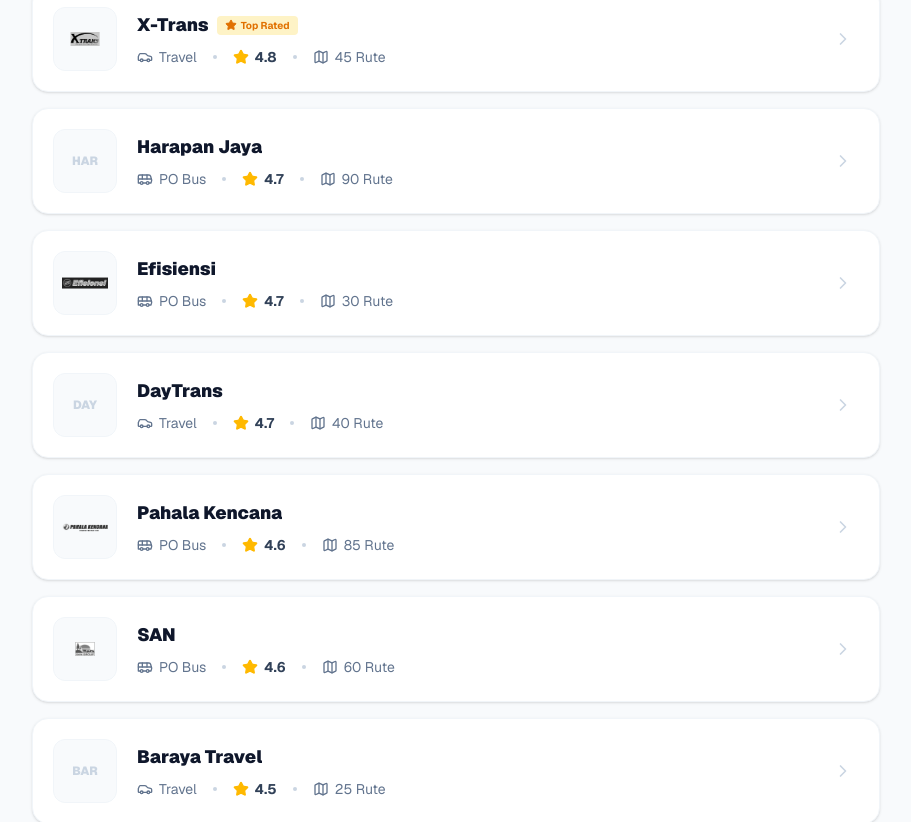
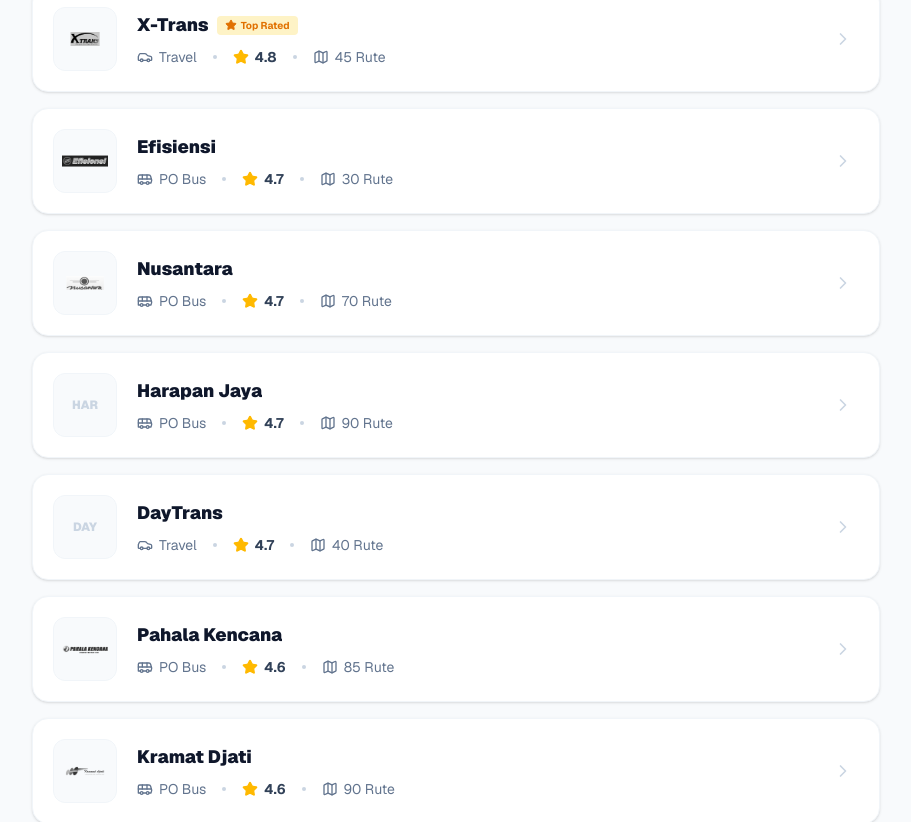
Before and after one commit to doaesque/skybus, a Next.js app: page /mitra in a window 1280 px wide. Shown: the part 811-1633 px from the top of the page, without its empty margins (184-1095 px from the left). Built offline with nearby package versions, Linux system fonts and the light colour scheme.

Commit message:
chore(data): complete placeholder data (descriptions, routes, contacts) for all official partners

```diff
--- a/src/constants/data.ts
+++ b/src/constants/data.ts
@@ -1,12 +1,8 @@
-// src/constants/data.ts
-
-// --- Data Lokasi & Rute ---
 export const POPULAR_LOCATIONS = [
   "Jakarta", "Bandung", "Semarang", "Yogyakarta", "Solo", "Surabaya", "Malang", "Denpasar",
   "Medan", "Palembang", "Lampung", "Makassar"
 ];
 
-// Map detail lokasi (Terminal/Pool) untuk setiap kota
 export const LOCATIONS_DETAIL: Record<string, string[]> = {
   "Jakarta": ["Semua Lokasi", "Terminal Pulo Gebang", "Terminal Kp. Rambutan", "Terminal Kalideres", "Pool Pondok Pinang", "Agen Lebak Bulus"],
   "Bandung": ["Semua Lokasi", "Terminal Leuwi Panjang", "Terminal Cicaheum", "Pool Pasteur", "Pool Buah Batu"],
@@ -71,7 +67,6 @@ export const MITRA_STATS = {
   occupancyRate: "85%"
 };
 
-// --- Interfaces ---
 export interface Review {
   id: number;
   user: string;
@@ -97,13 +92,12 @@ export interface Partner {
   joined: string;
   description: string;
   classes: { name: string; price: string; seats: string; facilities: string[] }[];
-  departurePoints: { name: string; link: string }[];
+  departurePoints: { name: string }[];
   gallery: { type: string; src: string; title: string }[];
   reviews: Review[];
   usps?: string[];
 }
 
-// --- Data Detail Mitra ---
 export const ALL_PARTNERS: Partner[] = [
   {
     id: 'sinar-jaya',
@@ -132,9 +126,9 @@ Perjalanan jauh tidak lagi melelahkan bersama Sinar Jaya. Pesan tiket sekarang d
       { name: 'Suite Class', price: 'Rp 350rb - 450rb', seats: '21 Sleeper', facilities: ['Personal TV', 'Bantal & Selimut', 'Service Makan', 'WiFi', 'Toilet'] }
     ],
     departurePoints: [
-      { name: 'Terminal Pulo Gebang', link: 'https://goo.gl/maps/example' },
-      { name: 'Pool Cibitung', link: 'https://goo.gl/maps/example' },
-      { name: 'Agen Lebak Bulus', link: 'https://goo.gl/maps/example' }
+      { name: 'Terminal Pulo Gebang' },
+      { name: 'Pool Cibitung' },
+      { name: 'Agen Lebak Bulus' }
     ],
     gallery: [
        { type: 'video', src: "/img/hero-bus.jpg", title: "Profil Video Sinar Jaya" },
@@ -175,8 +169,8 @@ Pahala Kencana bukan pemain baru. Berdiri sejak 1976, kami telah melayani jutaan
       { name: 'Executive', price: 'Rp 280rb - 350rb', seats: '30 Seat (2-2)', facilities: ['Leg Rest', 'WiFi', 'Charging Point', 'Bantal'] }
     ],
     departurePoints: [
-      { name: 'Terminal Kampung Rambutan', link: 'https://goo.gl/maps/example' },
-      { name: 'Kantor Pusat Kudus', link: 'https://goo.gl/maps/example' }
+      { name: 'Terminal Kampung Rambutan' },
+      { name: 'Kantor Pusat Kudus' }
     ],
     gallery: [
         { type: 'video', src: "/img/hero-bus.jpg", title: "Video Pahala Kencana" },
@@ -212,8 +206,8 @@ X-Trans adalah pelopor layanan shuttle "Point to Point" (Pool to Pool) di Indone
       { name: 'Shuttle Executive', price: 'Rp 100rb - 140rb', seats: '8-10 Seat', facilities: ['AC Dingin', 'Captain Seat', 'Air Mineral', 'Music'] }
     ],
     departurePoints: [
-      { name: 'Hotel Kartika Chandra', link: 'https://goo.gl/maps/example' },
-      { name: 'De Batara Bandung', link: 'https://goo.gl/maps/example' }
+      { name: 'Hotel Kartika Chandra' },
+      { name: 'De Batara Bandung' }
     ],
     gallery: [
         { type: 'video', src: "/img/hero-bus.jpg", title: "X-Trans Profile" },
@@ -225,19 +219,111 @@ X-Trans adalah pelopor layanan shuttle "Point to Point" (Pool to Pool) di Indone
     ],
     usps: []
   },
-  // Mitra Lainnya
-  { id: 'rosalia-indah', name: 'Rosalia Indah', type: 'PO Bus', rating: 4.9, routes: 150, image: '/img/bus-placeholder.png', address: '-', phone: '-', email: '-', founded: '1983', joined: '2024', description: 'Deskripsi placeholder...', classes: [], departurePoints: [], gallery: [], reviews: [], usps: [] },
-  { id: 'harapan-jaya', name: 'Harapan Jaya', type: 'PO Bus', rating: 4.7, routes: 90, image: '/img/bus-placeholder.png', address: '-', phone: '-', email: '-', founded: '1977', joined: '2024', description: 'Deskripsi placeholder...', classes: [], departurePoints: [], gallery: [], reviews: [], usps: [] },
-  { id: 'cititrans', name: 'Cititrans', type: 'Travel', rating: 4.9, routes: 30, image: '/img/travel-placeholder.png', address: '-', phone: '-', email: '-', founded: '2005', joined: '2024', description: 'Deskripsi placeholder...', classes: [], departurePoints: [], gallery: [], reviews: [], usps: [] },
-  { id: 'baraya', name: 'Baraya Travel', type: 'Travel', rating: 4.5, routes: 25, image: '/img/travel-placeholder.png', address: '-', phone: '-', email: '-', founded: '2006', joined: '2024', description: 'Deskripsi placeholder...', classes: [], departurePoints: [], gallery: [], reviews: [], usps: [] },
-  { id: 'efisiensi', name: 'Efisiensi', type: 'PO Bus', rating: 4.7, routes: 30, image: '/img/efisiensi.png', address: '-', phone: '-', email: '-', founded: '1996', joined: '2024', description: 'Deskripsi placeholder...', classes: [], departurePoints: [], gallery: [], reviews: [], usps: [] },
-  { id: 'san', name: 'SAN', type: 'PO Bus', rating: 4.6, routes: 60, image: '/img/san-group.png', address: '-', phone: '-', email: '-', founded: '1990', joined: '2024', description: 'Deskripsi placeholder...', classes: [], departurePoints: [], gallery: [], reviews: [], usps: [] },
-  { id: 'primajasa', name: 'Primajasa', type: 'PO Bus', rating: 4.5, routes: 100, image: '/img/bus-placeholder.png', address: '-', phone: '-', email: '-', founded: '1991', joined: '2024', description: 'Deskripsi placeholder...', classes: [], departurePoints: [], gallery: [], reviews: [], usps: [] },
-  { id: 'daytrans', name: 'DayTrans', type: 'Travel', rating: 4.7, routes: 40, image: '/img/travel-placeholder.png', address: '-', phone: '-', email: '-', founded: '2009', joined: '2024', description: 'Deskripsi placeholder...', classes: [], departurePoints: [], gallery: [], reviews: [], usps: [] },
-  { id: 'juragan-99', name: 'Juragan 99', type: 'PO Bus', rating: 5.0, routes: 20, image: '/img/bus-placeholder.png', address: '-', phone: '-', email: '-', founded: '2018', joined: '2024', description: 'Deskripsi placeholder...', classes: [], departurePoints: [], gallery: [], reviews: [], usps: [] },
+  {
+    id: 'efisiensi',
+    name: 'Efisiensi',
+    type: 'PO Bus',
+    rating: 4.7,
+    routes: 30,
+    image: '/img/efisiensi.png',
+    address: 'Jl. Raya Kebumen - Purworejo, Kebumen',
+    phone: '(0287) 384444',
+    email: 'info@busefisiensi.com',
+    founded: '1996',
+    joined: '2024',
+    description: 'Menjadi pilihan utama warga Jawa Tengah bagian selatan. Menghadirkan layanan premium dengan armada terbaru dan supir yang ramah. Nikmati perjalanan yang efisien dan aman bersama kami.',
+    classes: [
+      { name: 'Patas AC', price: 'Rp 110rb - 150rb', seats: '40 Seat (2-2)', facilities: ['AC', 'Reclining Seat', 'Air Mineral'] }
+    ],
+    departurePoints: [
+      { name: 'Terminal Cilacap' },
+      { name: 'Pool Kebumen' }
+    ],
+    gallery: [],
+    reviews: [],
+    usps: []
+  },
+  {
+    id: 'kramatdjati',
+    name: 'Kramat Djati',
+    type: 'PO Bus',
+    rating: 4.6,
+    routes: 90,
+    image: '/img/kramatdjati.png',
+    address: 'Jl. Ambon No. 3, Bandung',
+    phone: '(022) 4200420',
+    email: 'cs@kramatdjati.co.id',
+    founded: '1968',
+    joined: '2024',
+    description: 'Dengan pengalaman puluhan tahun, Kramat Djati siap mengantar Anda melintasi berbagai kota di Jawa, Bali, dan Sumatera dengan standar keamanan dan kenyamanan tinggi.',
+    classes: [
+      { name: 'VIP', price: 'Rp 160rb - 220rb', seats: '36 Seat (2-2)', facilities: ['AC', 'Toilet', 'Bantal', 'Selimut'] }
+    ],
+    departurePoints: [
+      { name: 'Terminal Cicaheum' },
+      { name: 'Agen Ciputat' }
+    ],
+    gallery: [],
+    reviews: [],
+    usps: []
+  },
+  {
+    id: 'nusantara',
+    name: 'Nusantara',
+    type: 'PO Bus',
+    rating: 4.7,
+    routes: 70,
+    image: '/img/nusantara.png',
+    address: 'Jl. Getas Pejaten No.4, Kudus',
+    phone: '(0291) 440020',
+    email: 'info@nu3tara.co.id',
+    founded: '1968',
+    joined: '2024',
+    description: 'Nu3tara selalu terdepan dalam menghadirkan sasis bus kelas dunia di Indonesia. Rasakan sensasi perjalanan senyap dan nyaman bersama armada premium kami.',
+    classes: [
+      { name: 'Super Executive', price: 'Rp 250rb - 300rb', seats: '21 Seat (2-1)', facilities: ['AC', 'Leg Rest', 'Snack', 'Toilet', 'WiFi'] }
+    ],
+    departurePoints: [
+      { name: 'Terminal Kudus' },
+      { name: 'Agen Daan Mogot' }
+    ],
+    gallery: [],
+    reviews: [],
+    usps: []
+  },
+  {
+    id: 'san-group',
+    name: 'SAN Group',
+    type: 'PO Bus',
+    rating: 4.6,
+    routes: 60,
+    image: '/img/san-group.png',
+    address: 'Jl. MT Haryono, Bengkulu',
+    phone: '(0736) 21122',
+    email: 'cs@po-san.co.id',
+    founded: '1990',
+    joined: '2024',
+    description: 'Raja jalanan lintas Sumatera-Jawa. SAN Group berkomitmen memberikan pelayanan prima dengan sasis tronton terbaru yang tangguh membelah Sumatera.',
+    classes: [
+      { name: 'Executive', price: 'Rp 450rb - 600rb', seats: '30 Seat (2-2)', facilities: ['AC', 'Bantal & Selimut', 'Toilet', 'Service Makan'] }
+    ],
+    departurePoints: [
+      { name: 'Pool Pulo Mas' },
+      { name: 'Pool Bengkulu' }
+    ],
+    gallery: [],
+    reviews: [],
+    usps: []
+  },
+  { id: 'rosalia-indah', name: 'Rosalia Indah', type: 'PO Bus', rating: 4.9, routes: 150, image: '/img/bus-placeholder.png', address: 'Karanganyar', phone: '-', email: '-', founded: '1983', joined: '2024', description: 'Pelopor layanan premium dan bus tingkat di Indonesia.', classes: [], departurePoints: [], gallery: [], reviews: [], usps: [] },
+  { id: 'harapan-jaya', name: 'Harapan Jaya', type: 'PO Bus', rating: 4.7, routes: 90, image: '/img/bus-placeholder.png', address: 'Tulungagung', phone: '-', email: '-', founded: '1977', joined: '2024', description: 'Sahabat perjalanan terpercaya untuk rute Jawa Timur.', classes: [], departurePoints: [], gallery: [], reviews: [], usps: [] },
+  { id: 'cititrans', name: 'Cititrans', type: 'Travel', rating: 4.9, routes: 30, image: '/img/travel-placeholder.png', address: 'Bandung', phone: '-', email: '-', founded: '2005', joined: '2024', description: 'Layanan executive shuttle yang aman dan terpercaya.', classes: [], departurePoints: [], gallery: [], reviews: [], usps: [] },
+  { id: 'baraya', name: 'Baraya Travel', type: 'Travel', rating: 4.5, routes: 25, image: '/img/travel-placeholder.png', address: 'Jakarta', phone: '-', email: '-', founded: '2006', joined: '2024', description: 'Solusi perjalanan hemat antara Jakarta dan Bandung.', classes: [], departurePoints: [], gallery: [], reviews: [], usps: [] },
+  { id: 'primajasa', name: 'Primajasa', type: 'PO Bus', rating: 4.5, routes: 100, image: '/img/bus-placeholder.png', address: 'Jakarta', phone: '-', email: '-', founded: '1991', joined: '2024', description: 'Melayani rute strategis di seluruh Jawa Barat dan Banten.', classes: [], departurePoints: [], gallery: [], reviews: [], usps: [] },
+  { id: 'daytrans', name: 'DayTrans', type: 'Travel', rating: 4.7, routes: 40, image: '/img/travel-placeholder.png', address: 'Jakarta', phone: '-', email: '-', founded: '2009', joined: '2024', description: 'Keberangkatan on-time dan rute point-to-point yang strategis.', classes: [], departurePoints: [], gallery: [], reviews: [], usps: [] },
+  { id: 'juragan-99', name: 'Juragan 99', type: 'PO Bus', rating: 5.0, routes: 20, image: '/img/bus-placeholder.png', address: 'Malang', phone: '-', email: '-', founded: '2018', joined: '2024', description: 'Mendefinisikan ulang kemewahan bus AKAP di Indonesia.', classes: [], departurePoints: [], gallery: [], reviews: [], usps: [] },
 ];
 
-// --- Data Bus Expanded (dengan Promo & Layout) ---
 export const BUS_DATA = [
   {
     id: "1",
@@ -245,7 +331,7 @@ export const BUS_DATA = [
     operator: "Sinar Jaya",
     type: "Executive Class",
     price: 200000,
-    originalPrice: 245000, // Harga coret
+    originalPrice: 245000,
     isPromo: true,
     seatLayout: "2-2",
     from: "Jakarta",
@@ -269,7 +355,7 @@ export const BUS_DATA = [
     price: 350000,
     originalPrice: null,
     isPromo: false,
-    seatLayout: "1-1", // Sleeper layout
+    seatLayout: "1-1",
     from: "Jakarta",
     fromDetail: "Pool Cibitung",
     to: "Bandung",
@@ -291,7 +377,7 @@ export const BUS_DATA = [
     price: 95000,
     originalPrice: null,
     isPromo: false,
-    seatLayout: "2-3", // Economy layout
+    seatLayout: "2-3",
     from: "Bandung",
     fromDetail: "Terminal Leuwi Panjang",
     to: "Jakarta",
@@ -313,7 +399,7 @@ export const BUS_DATA = [
     price: 110000,
     originalPrice: 135000,
     isPromo: true,
-    seatLayout: "shuttle", // Hiace layout
+    seatLayout: "shuttle",
     from: "Jakarta",
     fromDetail: "Hotel Kartika Chandra",
     to: "Bandung",
@@ -392,5 +478,5 @@ export const BUS_DATA = [
     facilities: ["AC", "WiFi", "Sleeper Seat", "Makan Malam", "Selimut", "Toilet"],
     seatsAvailable: 4,
     image: "/img/bus-placeholder.png"
-  },
+  }
 ];
```
